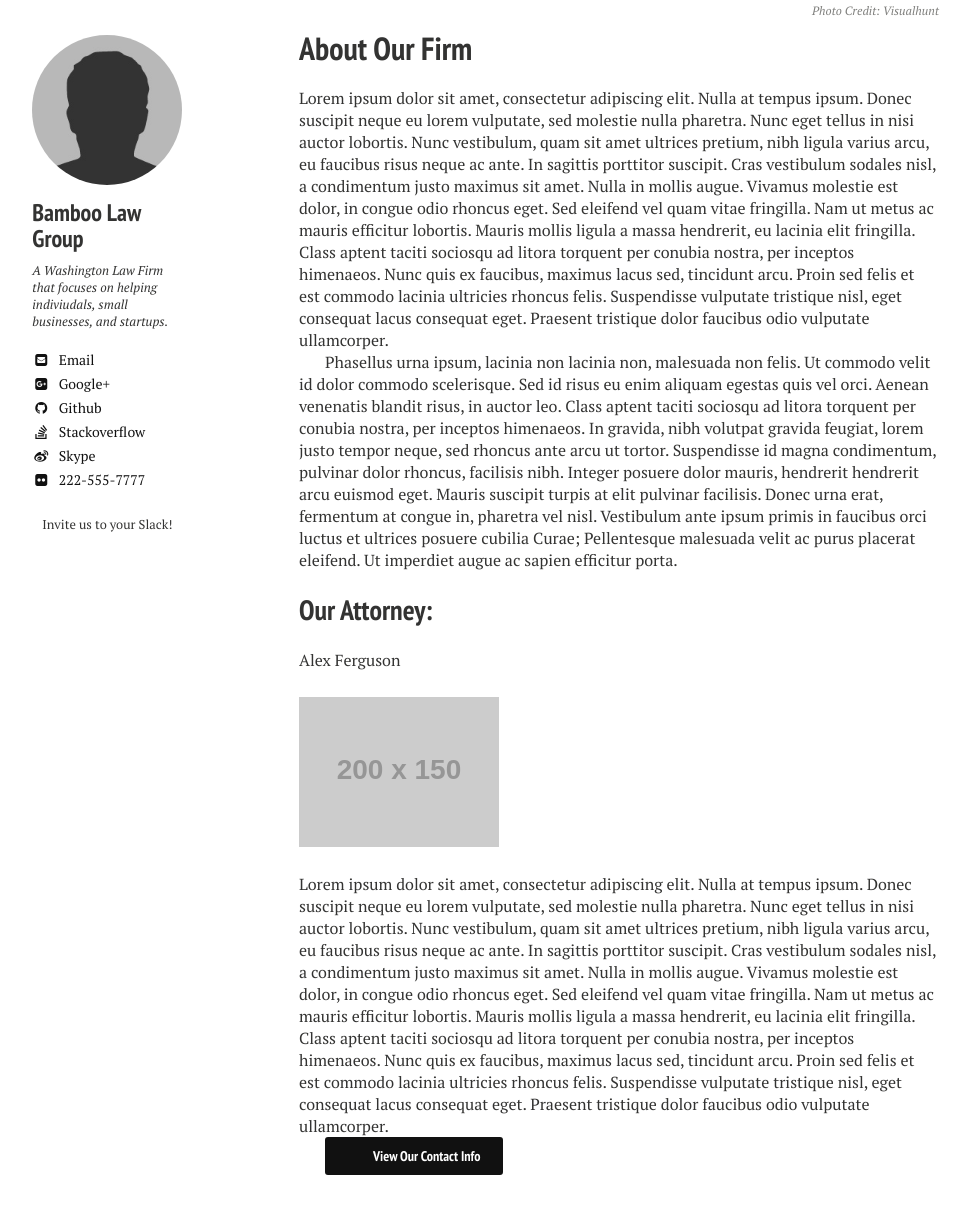
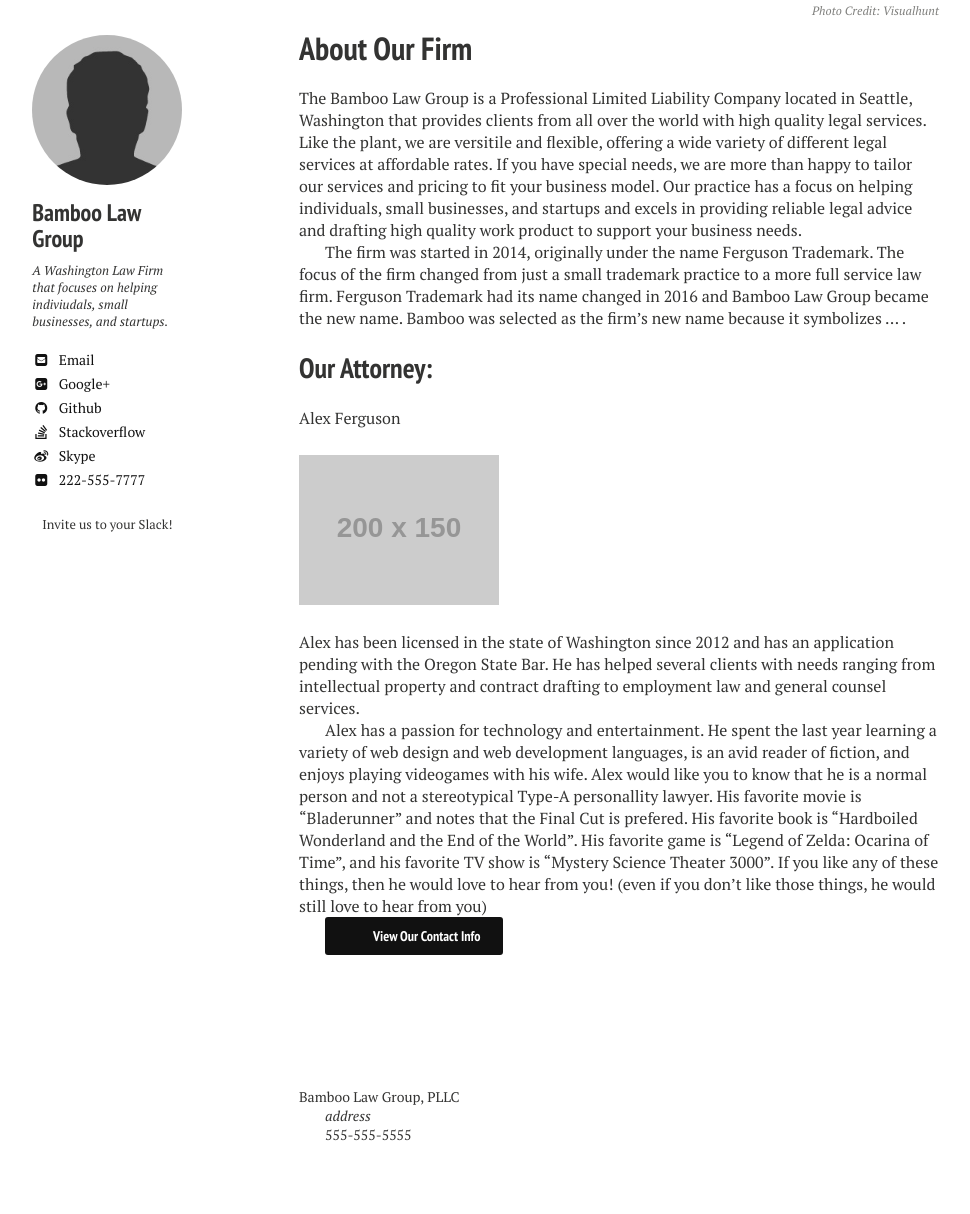
Before and after one commit to nerdyfergy/blg-site-mm3, a Jekyll site: the page built from about/index.md, in a window 1280 px wide and 1400 px high, scrolled down 363 px. Shown: the part 173-1387 px from the top of the window, without its empty margins (21-991 px from the left). Built offline with Jekyll 4.4.1, drawn with Linux system fonts in a browser that asks for light colours.

Commit message:
Update index.md

```diff
--- a/about/index.md
+++ b/about/index.md
@@ -10,9 +10,9 @@ image:
   creditlink: http://visualhunt.com/
 ---
 
-Lorem ipsum dolor sit amet, consectetur adipiscing elit. Nulla at tempus ipsum. Donec suscipit neque eu lorem vulputate, sed molestie nulla pharetra. Nunc eget tellus in nisi auctor lobortis. Nunc vestibulum, quam sit amet ultrices pretium, nibh ligula varius arcu, eu faucibus risus neque ac ante. In sagittis porttitor suscipit. Cras vestibulum sodales nisl, a condimentum justo maximus sit amet. Nulla in mollis augue. Vivamus molestie est dolor, in congue odio rhoncus eget. Sed eleifend vel quam vitae fringilla. Nam ut metus ac mauris efficitur lobortis. Mauris mollis ligula a massa hendrerit, eu lacinia elit fringilla. Class aptent taciti sociosqu ad litora torquent per conubia nostra, per inceptos himenaeos. Nunc quis ex faucibus, maximus lacus sed, tincidunt arcu. Proin sed felis et est commodo lacinia ultricies rhoncus felis. Suspendisse vulputate tristique nisl, eget consequat lacus consequat eget. Praesent tristique dolor faucibus odio vulputate ullamcorper.
+The Bamboo Law Group is a Professional Limited Liability Company located in Seattle, Washington that provides clients from all over the world with high quality legal services. Like the plant, we are versitile and flexible, offering a wide variety of different legal services at affordable rates. If you have special needs, we are more than happy to tailor our services and pricing to fit your business model. Our practice has a focus on helping individuals, small businesses, and startups and excels in providing reliable legal advice and drafting high quality work product to support your business needs.
 
-Phasellus urna ipsum, lacinia non lacinia non, malesuada non felis. Ut commodo velit id dolor commodo scelerisque. Sed id risus eu enim aliquam egestas quis vel orci. Aenean venenatis blandit risus, in auctor leo. Class aptent taciti sociosqu ad litora torquent per conubia nostra, per inceptos himenaeos. In gravida, nibh volutpat gravida feugiat, lorem justo tempor neque, sed rhoncus ante arcu ut tortor. Suspendisse id magna condimentum, pulvinar dolor rhoncus, facilisis nibh. Integer posuere dolor mauris, hendrerit hendrerit arcu euismod eget. Mauris suscipit turpis at elit pulvinar facilisis. Donec urna erat, fermentum at congue in, pharetra vel nisl. Vestibulum ante ipsum primis in faucibus orci luctus et ultrices posuere cubilia Curae; Pellentesque malesuada velit ac purus placerat eleifend. Ut imperdiet augue ac sapien efficitur porta.
+The firm was started in 2014, originally under the name Ferguson Trademark. The focus of the firm changed from just a small trademark practice to a more full service law firm. Ferguson Trademark had its name changed in 2016 and Bamboo Law Group became the new name. Bamboo was selected as the firm's new name because it symbolizes ... .
 
 
 ## Our Attorney:
@@ -21,6 +21,8 @@ Alex Ferguson
 	<img src="http://placehold.it/200x150.jpg">
 </figure>
 
-Lorem ipsum dolor sit amet, consectetur adipiscing elit. Nulla at tempus ipsum. Donec suscipit neque eu lorem vulputate, sed molestie nulla pharetra. Nunc eget tellus in nisi auctor lobortis. Nunc vestibulum, quam sit amet ultrices pretium, nibh ligula varius arcu, eu faucibus risus neque ac ante. In sagittis porttitor suscipit. Cras vestibulum sodales nisl, a condimentum justo maximus sit amet. Nulla in mollis augue. Vivamus molestie est dolor, in congue odio rhoncus eget. Sed eleifend vel quam vitae fringilla. Nam ut metus ac mauris efficitur lobortis. Mauris mollis ligula a massa hendrerit, eu lacinia elit fringilla. Class aptent taciti sociosqu ad litora torquent per conubia nostra, per inceptos himenaeos. Nunc quis ex faucibus, maximus lacus sed, tincidunt arcu. Proin sed felis et est commodo lacinia ultricies rhoncus felis. Suspendisse vulputate tristique nisl, eget consequat lacus consequat eget. Praesent tristique dolor faucibus odio vulputate ullamcorper.
+Alex has been licensed in the state of Washington since 2012 and has an application pending with the Oregon State Bar. He has helped several clients with needs ranging from intellectual property and contract drafting to employment law and general counsel services.
+
+Alex has a passion for technology and entertainment. He spent the last year learning a variety of web design and web development languages, is an avid reader of fiction, and enjoys playing videogames with his wife. Alex would like you to know that he is a normal person and not a stereotypical Type-A personallity lawyer. His favorite movie is "Bladerunner" and notes that the Final Cut is prefered. His favorite book is "Hardboiled Wonderland and the End of the World". His favorite game is "Legend of Zelda: Ocarina of Time", and his favorite TV show is "Mystery Science Theater 3000". If you like any of these things, then he would love to hear from you! (even if you don't like those things, he would still love to hear from you)
 
 <a markdown="0" href="{{ site.url }}/contact" class="btn">View Our Contact Info</a>
```
